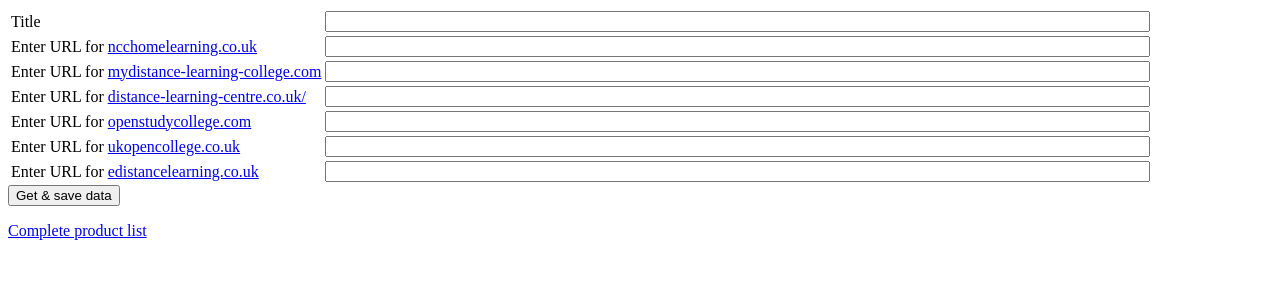
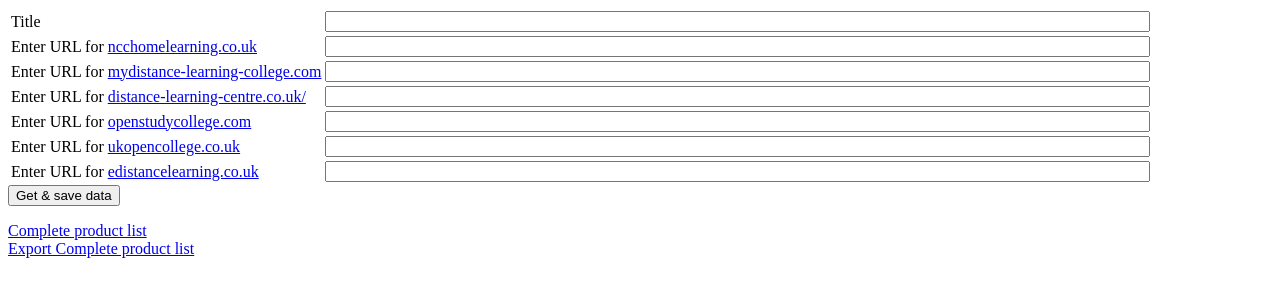
Before and after one commit to satyandrab/django-pricing, a Django app: page /pricing/ in a window 1280 px wide. Shown: the top 300 px of the page. Run offline with Django 3.2, Linux system fonts and the light colour scheme; parts of the project's set-up code (start-up, migrations or seed data) failed here and were passed over.

Commit message:
updated export all products logic

```diff
--- a/mysite/pricing/urls.py
+++ b/mysite/pricing/urls.py
@@ -9,6 +9,7 @@ urlpatterns = patterns('pricing.views',
                        url(r'^details/$', 'detail'),
                        url(r'^list/$', 'list'),
                        url(r'^export/$', 'export'),
+                       url(r'^exportlist/$', 'exportlist'),
     # Examples:
     # url(r'^$', 'mysite.views.home', name='home'),
     # url(r'^mysite/', include('mysite.foo.urls')),
--- a/mysite/pricing/views.py
+++ b/mysite/pricing/views.py
@@ -11,6 +11,7 @@ from django.core.context_processors import csrf
 from xlwt import Workbook
 from xlwt import easyxf
 import xlwt
+import datetime
 
 def index(request):
 #     latest_poll_list = Poll.objects.order_by('-pub_date')[:5]
@@ -34,14 +35,14 @@ def export(request):
     sheet1 = book.add_sheet('Sheet 1')
     book.add_sheet('Sheet 2')
 
-    header = ['S. No','ncchomelearning.co.uk','mydistance-learning-college.com',
+    header = ['Title','ncchomelearning.co.uk','mydistance-learning-college.com',
               'distance-learning-centre.co.uk','openstudycollege.com',
-              'ukopencollege.co.uk','edistancelearning.co.uk']
-    for i in range(7):
+              'ukopencollege.co.uk','edistancelearning.co.uk','Competitor Avg. price']
+    for i in range(8):
         sheet1.write(0, i, header[i], xlwt.easyxf('borders: left thin, right thin, top thin, bottom thin;'))
 
     sheet1.write(1, 0, title_export.title)
-    sheet1.write(1, 1, '&pound;'+title_export.ncchomelearning_price)
+    sheet1.write(1, 1, u'£'+title_export.ncchomelearning_price)
 
     style_less = xlwt.easyxf('pattern: pattern solid, fore_colour rose;'
                              'alignment: horiz center;'
@@ -53,39 +54,42 @@ def export(request):
 
 
     if float(title_export.ncchomelearning_price) < float(title_export.mydistance_learning_college_price):
-        sheet1.write(1, 2, title_export.mydistance_learning_college_price, style_more)
+        sheet1.write(1, 2, u'£'+title_export.mydistance_learning_college_price, style_more)
     else:
-        sheet1.write(1, 2, title_export.mydistance_learning_college_price, style_less)
+        sheet1.write(1, 2, u'£'+title_export.mydistance_learning_college_price, style_less)
 
     if float(title_export.ncchomelearning_price) < float(title_export.distance_learning_centre_price):
-        sheet1.write(1, 3, title_export.distance_learning_centre_price, style_more)
+        sheet1.write(1, 3, u'£'+title_export.distance_learning_centre_price, style_more)
     else:
-        sheet1.write(1, 3, title_export.distance_learning_centre_price, style_less)
+        sheet1.write(1, 3, u'£'+title_export.distance_learning_centre_price, style_less)
 
     if float(title_export.ncchomelearning_price) < float(title_export.openstudycollege_price):
-        sheet1.write(1, 4, title_export.openstudycollege_price, style_more)
+        sheet1.write(1, 4, u'£'+title_export.openstudycollege_price, style_more)
     else:
-        sheet1.write(1, 4, title_export.openstudycollege_price, style_less)
+        sheet1.write(1, 4, u'£'+title_export.openstudycollege_price, style_less)
 
     if float(title_export.ncchomelearning_price) < float(title_export.ukopencollege_price):
-        sheet1.write(1, 5, title_export.ukopencollege_price, style_more)
+        sheet1.write(1, 5, u'£'+title_export.ukopencollege_price, style_more)
     else:
-        sheet1.write(1, 5, title_export.ukopencollege_price, style_less)
+        sheet1.write(1, 5, u'£'+title_export.ukopencollege_price, style_less)
 
     if float(title_export.ncchomelearning_price) < float(title_export.edistancelearning_price):
-        sheet1.write(1, 6, title_export.edistancelearning_price, style_more)
+        sheet1.write(1, 6, u'£'+title_export.edistancelearning_price, style_more)
     else:
-        sheet1.write(1, 6, title_export.edistancelearning_price, style_less)
+        sheet1.write(1, 6, u'£'+title_export.edistancelearning_price, style_less)
+
+    if float(title_export.ncchomelearning_price) < float(title_export.avg_comp_price):
+        sheet1.write(1, 7, u'£'+title_export.avg_comp_price, style_more)
+    else:
+        sheet1.write(1, 7, u'£'+title_export.avg_comp_price, style_less)
 #    for r in row(2):
-    for i in range(7):
+    for i in range(8):
         sheet1.col(i).width = 6000
 
     response = HttpResponse(mimetype='application/vnd.ms-excel')
-    response['Content-Disposition'] = 'attachment; filename=data.xls'
+    response['Content-Disposition'] = 'attachment; filename= Product '+datetime.datetime.now().strftime("%Y-%m-%d %H:%M")
     book.save(response)
     return response
-
-
 
 
 def detail(request):
@@ -311,3 +315,71 @@ def list(request):
 
     return render_to_response('pricing/index.html', context,
                               context_instance=RequestContext(request))
+
+def exportlist(request):
+
+    data_export = data.objects.all()
+
+    book = Workbook(encoding='utf-8')
+    sheet1 = book.add_sheet('Sheet 1')
+    book.add_sheet('Sheet 2')
+
+    header = ['Title','ncchomelearning.co.uk','mydistance-learning-college.com',
+              'distance-learning-centre.co.uk','openstudycollege.com',
+              'ukopencollege.co.uk','edistancelearning.co.uk', 'Competitor Avg. price']
+    for i in range(8):
+        sheet1.write(0, i, header[i], xlwt.easyxf('borders: left thin, right thin, top thin, bottom thin;'))
+
+    count = 1
+    for title_export in data_export:
+        sheet1.write(count, 0, title_export.title)
+        sheet1.write(count, 1, u'£'+title_export.ncchomelearning_price)
+
+        style_less = xlwt.easyxf('pattern: pattern solid, fore_colour rose;'
+                                 'alignment: horiz center;'
+                                  'borders: left thin, right thin, top thin, bottom thin;')
+        style_more = xlwt.easyxf('pattern: pattern solid, fore_colour light_green;'
+                                 'alignment: horiz center;'
+                                 'borders: left thin, right thin, top thin, bottom thin;')
+    #    shring_to_fit_false = shrink_to_fit:False
+
+
+        if float(title_export.ncchomelearning_price) < float(title_export.mydistance_learning_college_price):
+            sheet1.write(count, 2, u'£'+title_export.mydistance_learning_college_price, style_more)
+        else:
+            sheet1.write(count, 2, u'£'+title_export.mydistance_learning_college_price, style_less)
+
+        if float(title_export.ncchomelearning_price) < float(title_export.distance_learning_centre_price):
+            sheet1.write(count, 3, u'£'+title_export.distance_learning_centre_price, style_more)
+        else:
+            sheet1.write(count, 3, u'£'+title_export.distance_learning_centre_price, style_less)
+
+        if float(title_export.ncchomelearning_price) < float(title_export.openstudycollege_price):
+            sheet1.write(count, 4, u'£'+title_export.openstudycollege_price, style_more)
+        else:
+            sheet1.write(count, 4, u'£'+title_export.openstudycollege_price, style_less)
+
+        if float(title_export.ncchomelearning_price) < float(title_export.ukopencollege_price):
+            sheet1.write(count, 5, u'£'+title_export.ukopencollege_price, style_more)
+        else:
+            sheet1.write(count, 5, u'£'+title_export.ukopencollege_price, style_less)
+
+        if float(title_export.ncchomelearning_price) < float(title_export.edistancelearning_price):
+            sheet1.write(count, 6, u'£'+title_export.edistancelearning_price, style_more)
+        else:
+            sheet1.write(count, 6, u'£'+title_export.edistancelearning_price, style_less)
+
+        if float(title_export.ncchomelearning_price) < float(title_export.avg_comp_price):
+            sheet1.write(count, 7, u'£'+title_export.avg_comp_price, style_more)
+        else:
+            sheet1.write(count, 7, u'£'+title_export.avg_comp_price, style_less)
+    #    for r in row(2):
+        count = count+1
+
+        for i in range(8):
+            sheet1.col(i).width = 6000
+
+    response = HttpResponse(mimetype='application/vnd.ms-excel')
+    response['Content-Disposition'] = 'attachment; filename= Products list '+datetime.datetime.now().strftime("%Y-%m-%d %H:%M")
+    book.save(response)
+    return response
--- a/mysite/templates/pricing/index.html
+++ b/mysite/templates/pricing/index.html
@@ -87,5 +87,6 @@
 	    {% endfor %}
     </table>
 {% endif %}
+<a href = "/pricing/exportlist">Export Complete product list</a></div>
 </body>
 </html>
```
